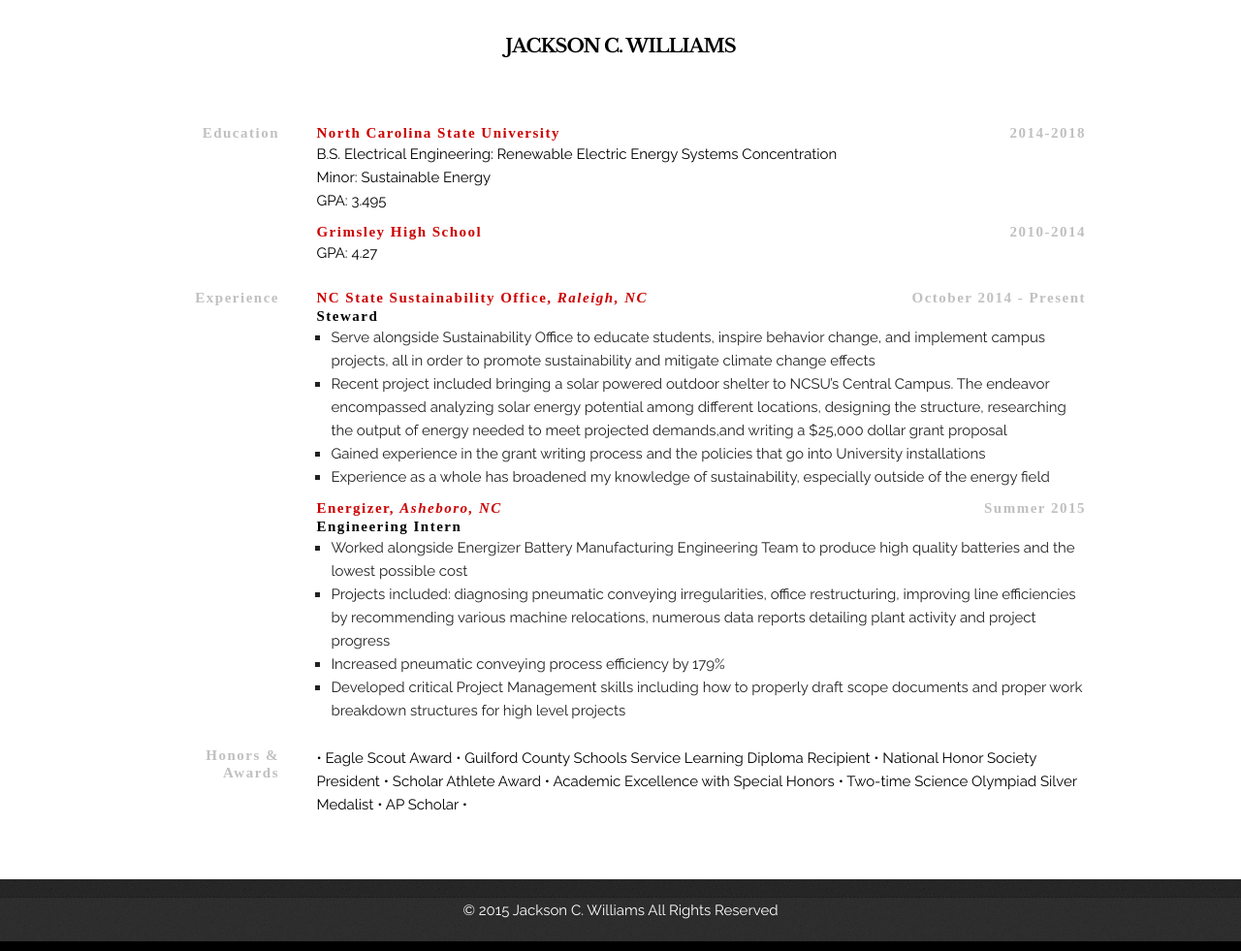
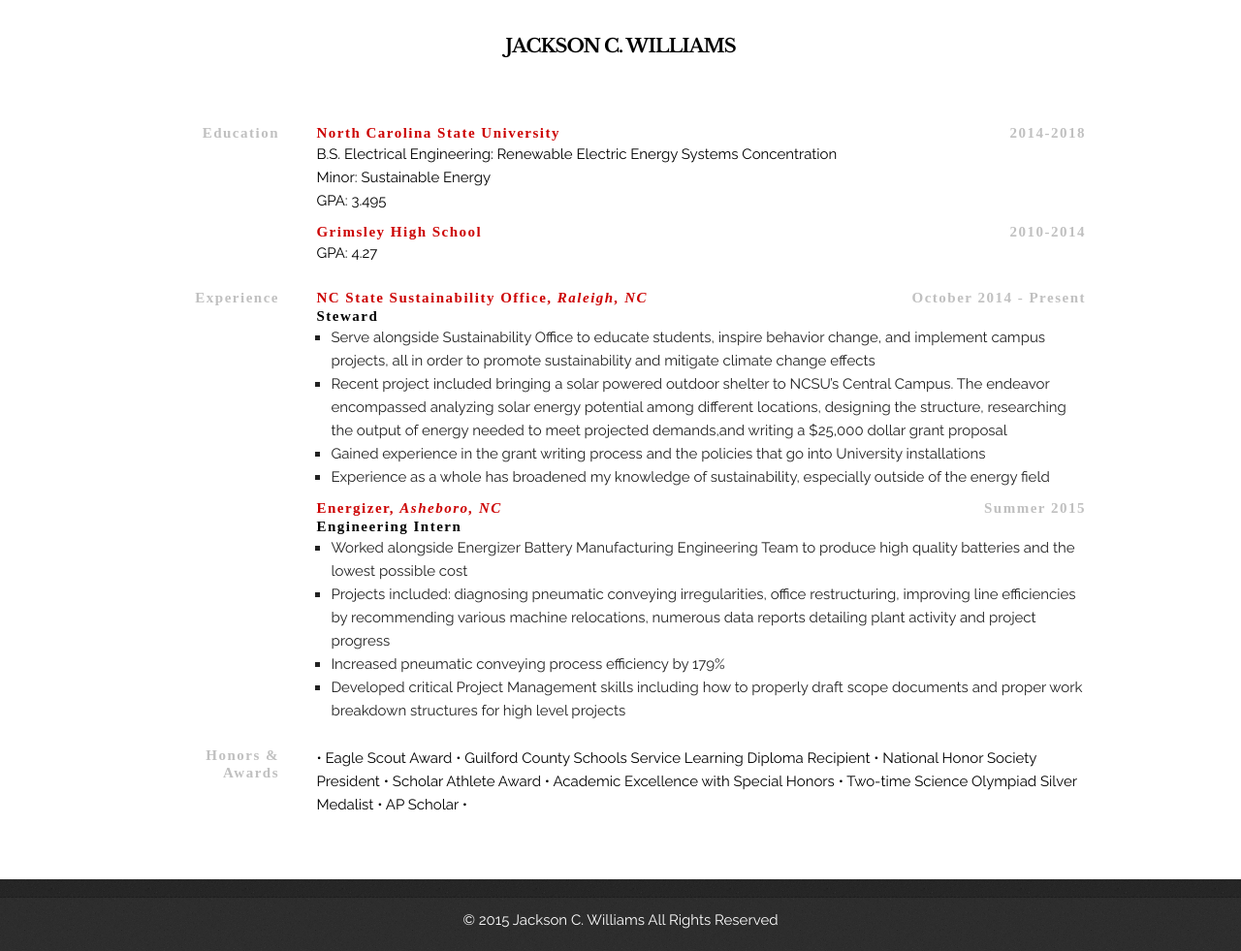
Before and after one commit to jacksoncwilliams/jackson-erin, a Jekyll site: the page built from résumé.html, in a window 1280 px wide. Shown: the whole page at 97% size. Built offline with Jekyll 4.4.1, drawn with Linux system fonts in a browser that asks for light colours; some web fonts are replaced.

Commit message:
Update simple.css

```diff
--- a/css/simple.css
+++ b/css/simple.css
@@ -321,7 +321,7 @@ body {
    padding-bottom: 20px;
    width: 100%;
    height: auto;
-   padding-top: 20px;
+   padding-top: 30px;
    text-align: center;
 }
 
```
